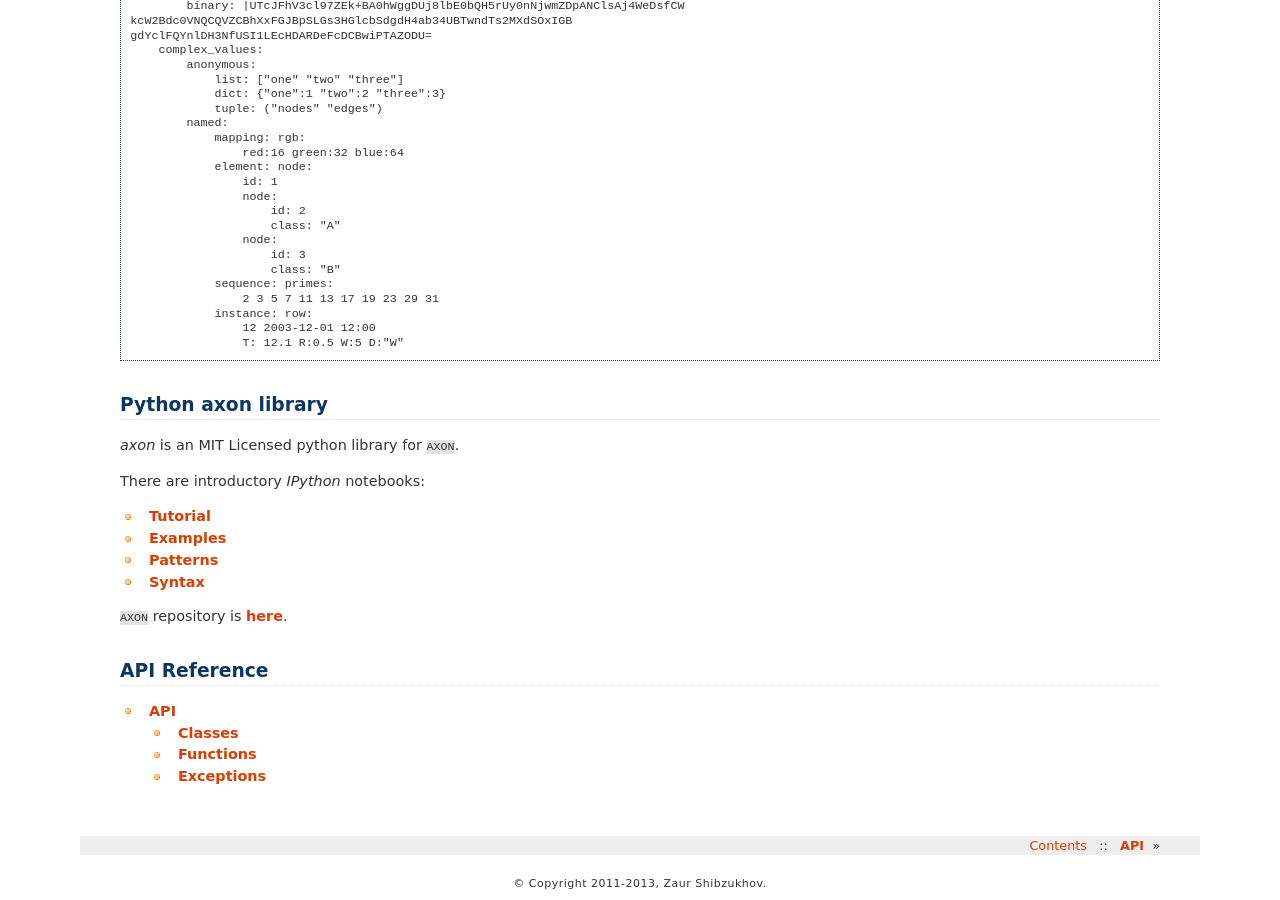
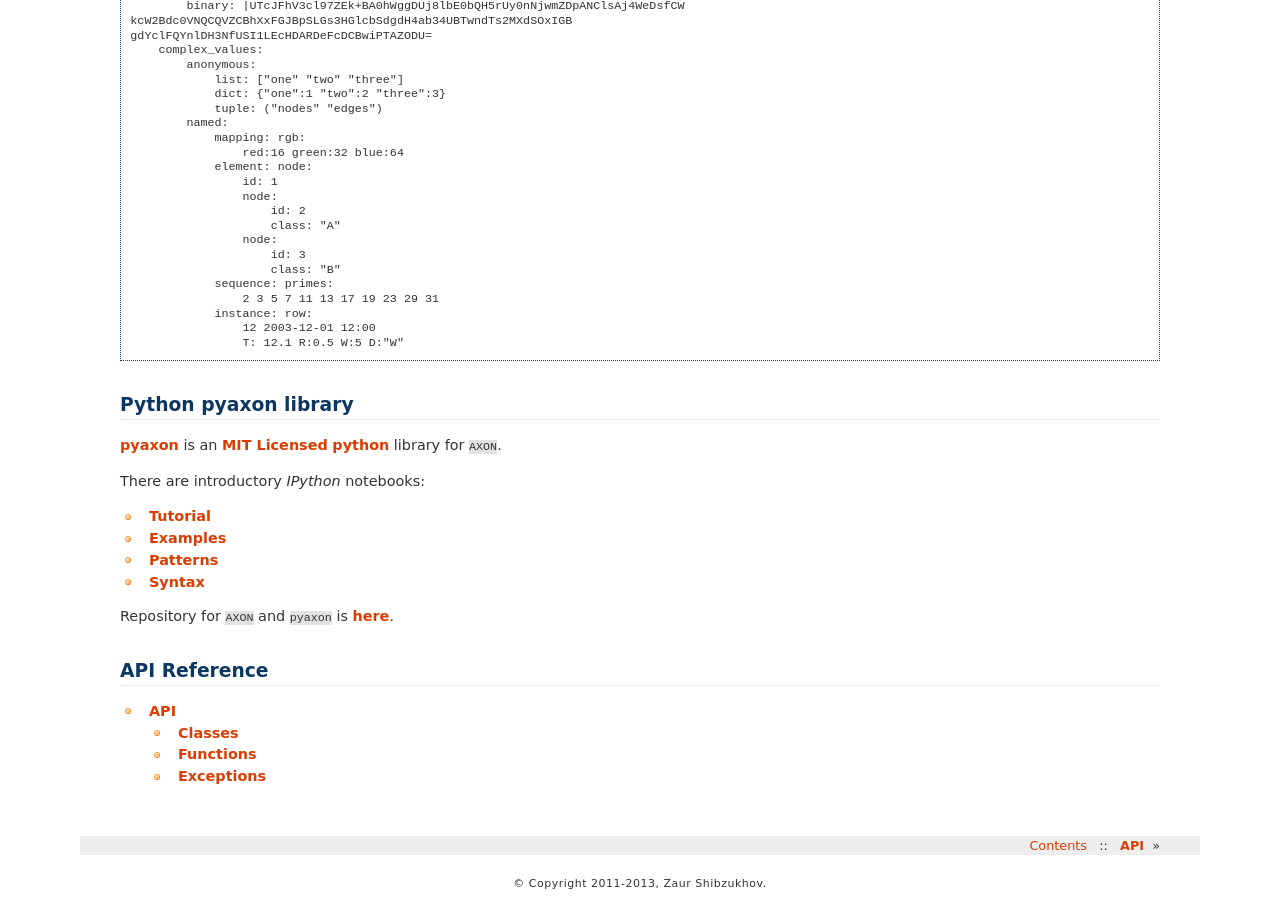
Before and after one commit to intellimath/pyaxon, a Sphinx documentation site: the page built from python/doc/index.rst, in a window 1280 px wide and 900 px high, scrolled down 1618 px. Built offline with Sphinx 7.4.7, drawn with Linux system fonts in a browser that asks for light colours.

Commit message:
Add link to license

```diff
--- a/python/doc/index.rst
+++ b/python/doc/index.rst
@@ -150,10 +150,11 @@
                     T: 12.1 R:0.5 W:5 D:"W"
 
 
-Python axon library
+Python pyaxon library
 -------------------
 
-`axon` is an MIT Licensed python library for ``AXON``.
+`pyaxon <https://pypi.python.org/pypi/pyaxon>`_ is an `MIT Licensed <http://opensource.org/licenses/MIT>`_
+`python <http://www.python.org>`_ library for ``AXON``.
 
 There are introductory `IPython` notebooks:
 
@@ -162,7 +163,7 @@
 * `Patterns <http://nbviewer.ipython.org/url/intellimath.bitbucket.org/axon/notebooks/axon_patterns.ipynb>`_
 * `Syntax <http://nbviewer.ipython.org/url/intellimath.bitbucket.org/axon/notebooks/axon_syntax.ipynb>`_
 
-``AXON`` repository is `here <https://bitbucket.org/intellimath/axon>`_.
+Repository for ``AXON`` and ``pyaxon`` is `here <https://bitbucket.org/intellimath/axon>`_.
 
 API Reference
 -------------
```
